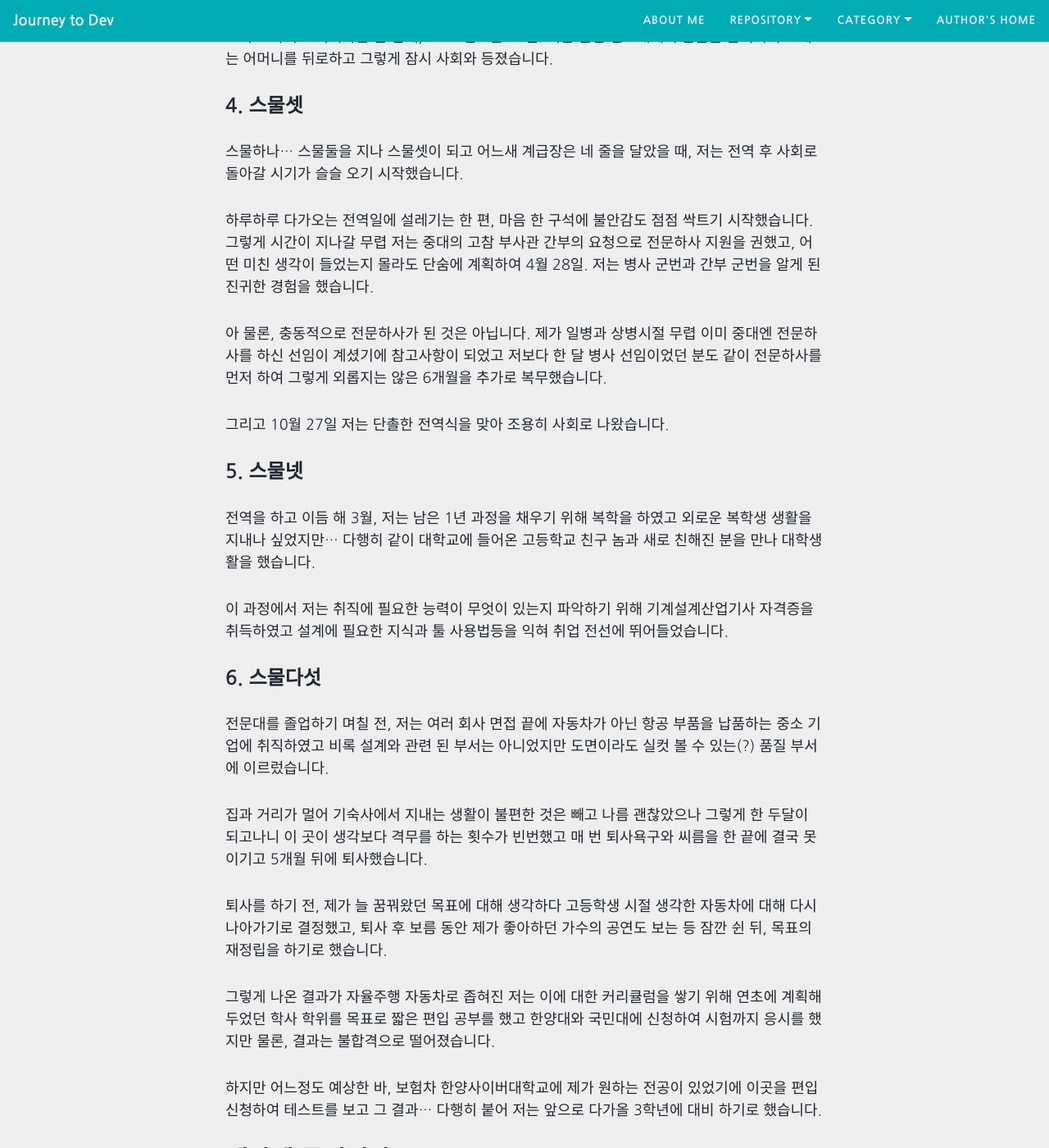
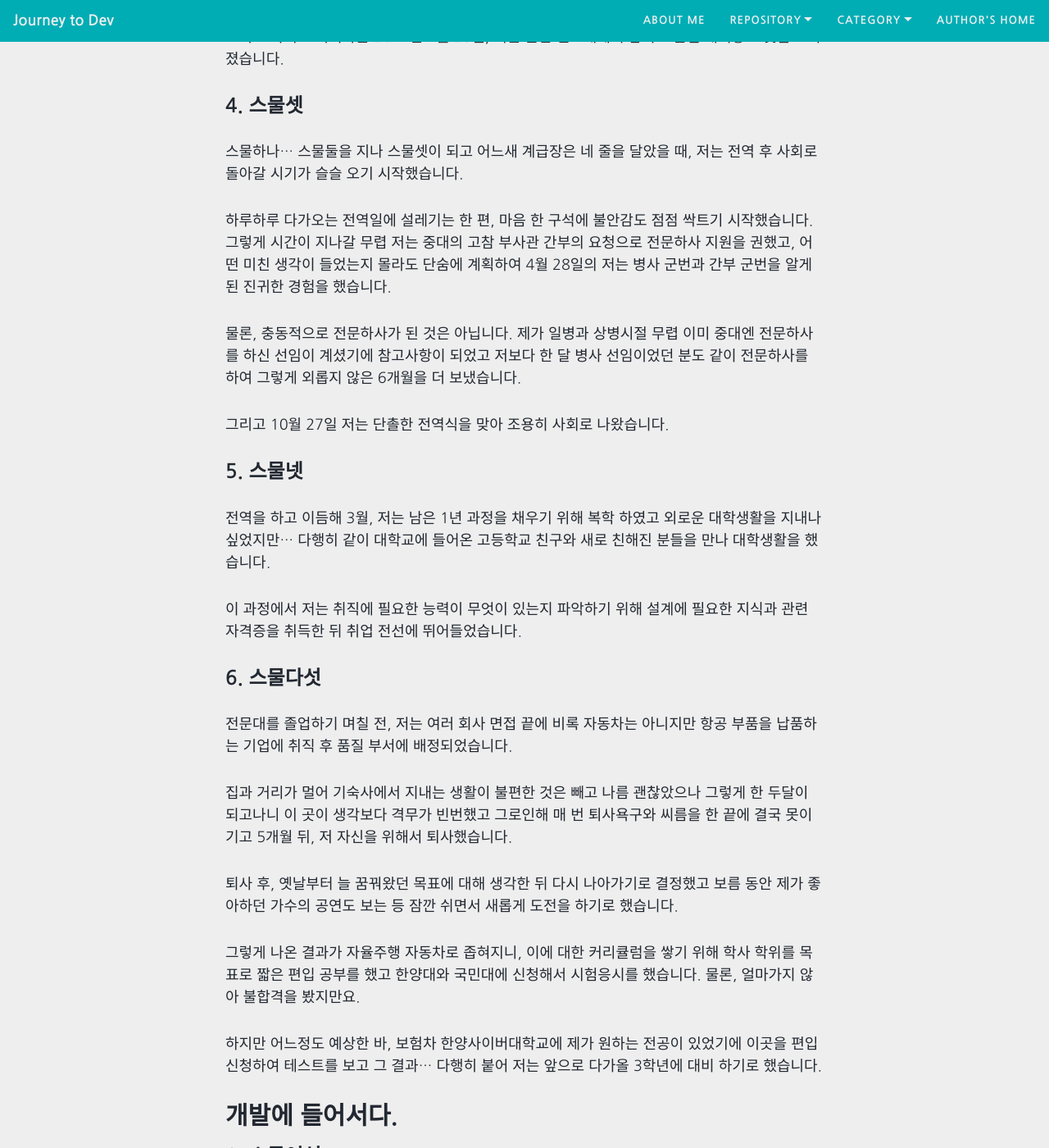
Before and after one commit to roqhdehd502/roqhdehd502.github.io, a Jekyll site: the page built from aboutme.md, in a window 1280 px wide and 1400 px high, scrolled down 1617 px. Shown: the whole window at 82% size. Built offline with Jekyll 4.4.1, drawn with Linux system fonts in a browser that asks for light colours; nearby versions of some CDN libraries; some of the changed text lies outside the part shown.

Commit message:
Add files via upload

```diff
--- a/aboutme.md
+++ b/aboutme.md
@@ -18,13 +18,13 @@
 
 ### 1. 열아홉 ###
 
-고2 12월 무렵, 한창 진로에 대한 고민이 많던 중 저는 어릴때부터 늘 좋아했던 자동차의 꿈을 쫓아 이 길을 선택하고자 했습니다.
+고2 12월 무렵, 한창 진로에 대한 고민이 많던 중 저는 어릴때부터 늘 좋아했던 자동차의 꿈을 쫓아 이 길을 선택 했었습니다.
 
-원래는 그림을 그리는 것을 좋아해 자동차 디자이너를 목적으로 산업 디자인에 가고자 했으나 이미 이 길은 늦었다 판단하여 당시 제 커리큘럼에 맞는 것을 찾아 자동차 부품 설계를 목표로 준비를 했습니다. 그러나 당시 이미 저는 공부와는 담을 쌓은지 오래라 정시는 고사하고 수시도 그렇게 썩 좋은 편은 아니어서 제 성적에 맞추기 위해 2년제 전문대로 수시 1차를 넣어 합격했습니다.
+원래는 그림을 그리는 것을 좋아해 자동차 디자이너를 목적으로 산업 디자인에 가고자 했으나 이미 이 길은 늦었다 판단하여 당시 제 커리큘럼에 맞는 것을 찾아 자동차 부품 설계를 목표로 준비 했습니다. 그러나 당시 이미 저는 공부와는 담을 쌓은지 오래라 정시는 고사하고 수시도 그렇게 썩 좋은 편은 아니어서 제 성적에 맞추기 위해 2년제 전문대로 수시 1차를 넣어 합격했습니다.
 
 ### 2. 스물 ##
 
-그렇게 스무살이 되어 전문대 기계설계공학을 전공하게 된 저는 원하고자 했던 자동차 부품 설계자를 목표로 수업을 열심히 들었고 다행히 적성이 맞아 성적도 무난하게 나왔습니다. 단지, 진작에 공부를 왜 열심히 하지 않았을까란 후회만 지닌채 말이죠.
+그렇게 스무살이 되어 전문대 기계설계공학을 전공하게 되니 다행히 적성이 맞아 강의도 열심히 듣게 되고 자연스레 성적도 무난하게 나왔습니다. 아쉬운건 공부를 왜 진작에 열심히 하지 않았을까란 생각이 든채 말이죠.
 
 그리고 날은 봄을 지나 여름... 가을... 겨울이 되어 군 입대를 목적으로 휴학을 하기로 했습니다.
 
@@ -36,33 +36,33 @@
 
 그러기에 7월 여름 군입대를 앞두기 전 까지 그런 울적한 마음을 떨치고자 아무것도 안한채 그저 운동과 잠 두 가지만 했던 때 입니다.
 
-그리고 아직도 기억나는 군 입대, 2014년 7월 28일. 저는 논산 신교대에서 눈물을 훔치시며 보내는 어머니를 뒤로하고 그렇게 잠시 사회와 등졌습니다.
+그리고 아직도 기억나는 2014년 7월 28일, 저는 논산 신교대에서 잠시 모든걸 내려놓고 샛길로 빠졌습니다.
 
 ### 4. 스물셋 ###
 
 스물하나... 스물둘을 지나 스물셋이 되고 어느새 계급장은 네 줄을 달았을 때, 저는 전역 후 사회로 돌아갈 시기가 슬슬 오기 시작했습니다.
 
-하루하루 다가오는 전역일에 설레기는 한 편, 마음 한 구석에 불안감도 점점 싹트기 시작했습니다. 그렇게 시간이 지나갈 무렵 저는 중대의 고참 부사관 간부의 요청으로 전문하사 지원을 권했고, 어떤 미친 생각이 들었는지 몰라도 단숨에 계획하여 4월 28일. 저는 병사 군번과 간부 군번을 알게 된 진귀한 경험을 했습니다.
+하루하루 다가오는 전역일에 설레기는 한 편, 마음 한 구석에 불안감도 점점 싹트기 시작했습니다. 그렇게 시간이 지나갈 무렵 저는 중대의 고참 부사관 간부의 요청으로 전문하사 지원을 권했고, 어떤 미친 생각이 들었는지 몰라도 단숨에 계획하여 4월 28일의 저는 병사 군번과 간부 군번을 알게 된 진귀한 경험을 했습니다.
 
-아 물론, 충동적으로 전문하사가 된 것은 아닙니다. 제가 일병과 상병시절 무렵 이미 중대엔 전문하사를 하신 선임이 계셨기에 참고사항이 되었고 저보다 한 달 병사 선임이었던 분도 같이 전문하사를 먼저 하여 그렇게 외롭지는 않은 6개월을 추가로 복무했습니다.
+물론, 충동적으로 전문하사가 된 것은 아닙니다. 제가 일병과 상병시절 무렵 이미 중대엔 전문하사를 하신 선임이 계셨기에 참고사항이 되었고 저보다 한 달 병사 선임이었던 분도 같이 전문하사를 하여 그렇게 외롭지 않은 6개월을 더 보냈습니다.
 
 그리고 10월 27일 저는 단촐한 전역식을 맞아 조용히 사회로 나왔습니다.
 
 ### 5. 스물넷 ###
 
-전역을 하고 이듬 해 3월, 저는 남은 1년 과정을 채우기 위해 복학을 하였고 외로운 복학생 생활을 지내나 싶었지만... 다행히 같이 대학교에 들어온 고등학교 친구 놈과 새로 친해진 분을 만나 대학생활을 했습니다.
+전역을 하고 이듬해 3월, 저는 남은 1년 과정을 채우기 위해 복학 하였고 외로운 대학생활을 지내나 싶었지만... 다행히 같이 대학교에 들어온 고등학교 친구와 새로 친해진 분들을 만나 대학생활을 했습니다.
 
-이 과정에서 저는 취직에 필요한 능력이 무엇이 있는지 파악하기 위해 기계설계산업기사 자격증을 취득하였고 설계에 필요한 지식과 툴 사용법등을 익혀 취업 전선에 뛰어들었습니다.
+이 과정에서 저는 취직에 필요한 능력이 무엇이 있는지 파악하기 위해 설계에 필요한 지식과 관련 자격증을 취득한 뒤 취업 전선에 뛰어들었습니다.
 
 ### 6. 스물다섯 ###
 
-전문대를 졸업하기 며칠 전, 저는 여러 회사 면접 끝에 자동차가 아닌 항공 부품을 납품하는 중소 기업에 취직하였고 비록 설계와 관련 된 부서는 아니었지만 도면이라도 실컷 볼 수 있는(?) 품질 부서에 이르렀습니다.
+전문대를 졸업하기 며칠 전, 저는 여러 회사 면접 끝에 비록 자동차는 아니지만 항공 부품을 납품하는 기업에 취직 후 품질 부서에 배정되었습니다.
 
-집과 거리가 멀어 기숙사에서 지내는 생활이 불편한 것은 빼고 나름 괜찮았으나 그렇게 한 두달이 되고나니 이 곳이 생각보다 격무를 하는 횟수가 빈번했고 매 번 퇴사욕구와 씨름을 한 끝에 결국 못이기고 5개월 뒤에 퇴사했습니다.
+집과 거리가 멀어 기숙사에서 지내는 생활이 불편한 것은 빼고 나름 괜찮았으나 그렇게 한 두달이 되고나니 이 곳이 생각보다 격무가 빈번했고 그로인해 매 번 퇴사욕구와 씨름을 한 끝에 결국 못이기고 5개월 뒤, 저 자신을 위해서 퇴사했습니다.
 
-퇴사를 하기 전, 제가 늘 꿈꿔왔던 목표에 대해 생각하다 고등학생 시절 생각한 자동차에 대해 다시 나아가기로 결정했고, 퇴사 후 보름 동안 제가 좋아하던 가수의 공연도 보는 등 잠깐 쉰 뒤, 목표의 재정립을 하기로 했습니다.
+퇴사 후, 옛날부터 늘 꿈꿔왔던 목표에 대해 생각한 뒤 다시 나아가기로 결정했고 보름 동안 제가 좋아하던 가수의 공연도 보는 등 잠깐 쉬면서 새롭게 도전을 하기로 했습니다.
 
-그렇게 나온 결과가 자율주행 자동차로 좁혀진 저는 이에 대한 커리큘럼을 쌓기 위해 연초에 계획해 두었던 학사 학위를 목표로 짧은 편입 공부를 했고 한양대와 국민대에 신청하여 시험까지 응시를 했지만 물론, 결과는 불합격으로 떨어졌습니다.
+그렇게 나온 결과가 자율주행 자동차로 좁혀지니, 이에 대한 커리큘럼을 쌓기 위해 학사 학위를 목표로 짧은 편입 공부를 했고 한양대와 국민대에 신청해서 시험응시를 했습니다. 물론, 얼마가지 않아 불합격을 봤지만요.
 
 하지만 어느정도 예상한 바, 보험차 한양사이버대학교에 제가 원하는 전공이 있었기에 이곳을 편입 신청하여 테스트를 보고 그 결과... 다행히 붙어 저는 앞으로 다가올 3학년에 대비 하기로 했습니다.
 
@@ -70,13 +70,13 @@
 
 ### 1. 스물여섯 ###
 
-스물 다섯, 퇴사 후 잠깐 쉬던 때. 저는 자율주행 자동차 커리큘럼에 프로그래밍 과정도 있다는 걸 발견했고 당시 개발과정을 밟고 있었던 친구의 도움을 받아 김포프 저, **'Hello Coding'** 으로 코딩에 입문했습니다.
+잠시 과거로 거슬러 올라가 스물 다섯에 퇴사 후 잠깐 쉬던 때, 저는 자율주행 자동차 커리큘럼에 프로그래밍도 있다는 걸 발견했고 당시 개발을 하고 있던 친구의 도움을 받아 김포프 저, **'Hello Coding'** 으로 코딩에 입문했지만 얼마가지 않아 편입 시험 준비 때문에 다음을 기약했습니다.
 
-이윽고 편입 시험 준비 때문에 잠시 코딩을 쉬고 시간이 지나 스물 여섯이 된 지 얼마 안됐을때... 본격적으로 코딩을 하기 위해 **C#** 책을 사서 이것저것 따라해보며 익혀갔고 하드웨어 제어에 필요한 **C**언어 또한 공부하여 BMI 계산기 프로그램도 간편하게 짜보는 등 프로그래밍 언어의 재미에 눈을 뜨기 시작했습니다.
+다시 본론으로 돌아와 스물 여섯이 된 지 얼마 안됐을때... 본격적으로 코딩을 하기 위해 **C#** 책을 사서 이것저것 따라해보며 익혀갔고 하드웨어 제어에 필요한 **C**언어 또한 공부하면서 **BMI 계산기 프로그램**도 간편하게 짜보는 등 프로그래밍 언어의 재미에 눈을 뜨기 시작했습니다.
 
-그리고 3월이 되어 다시 대학생활(?)을 하게 되었을때, 저는 본격적인 자율주행을 목표로 박응용 저, **'Do it! 점프 투 파이썬'**을 통해  **Python**을 시작했고 한 달이 지나 **딥러닝** 입문 차 사이토 고키 저,  **'밑바닥 부터 시작하는 딥러닝'** 책을 기초로 시작했습니다. 이후 **'Hands On Machine Learning'**으로 좀 더 심화적인 인공지능 지식을 쌓으려... 했으나 잠시 책을 덮은 뒤 제가 할 수 있는 범위내에서 이미지 분석 프로그램 제작을 위해  **'NNN 프로젝트(Namin Neural Network)'**를 시작했습니다. **'합성곱 신경망(Convolution Neural Network)'**을 통해 이미지 분류를 구현하여 확률 값으로 정확도를 도출하기 위해 여러 소스코드와 모듈들을 참조하여 구현 했고, 신경망 구조를 여러 번 고친 끝에 97.5%라는 성공적인 결과가 나와 만족스럽게 마무리 할 수 있었습니다.
+그리고 3월이 되어 다시 대학생활을 하게 되었을때, 저는 본격적인 자율주행을 목표로 박응용 저, **'Do it! 점프 투 파이썬'**을 통해  **Python**을 시작했고 한 달이 지나 **딥러닝** 입문 차 사이토 고키 저,  **'밑바닥 부터 시작하는 딥러닝'** 책을 기초로 시작했습니다. 이후 **'Hands On Machine Learning'**으로 좀 더 심화적인 인공지능 지식을 쌓으려... 했으나 잠시 책을 덮은 뒤 제가 할 수 있는 범위내에서 이미지 분석 프로그램 제작을 위해  **'NNN 프로젝트(Namin Neural Network)'**를 시작했습니다. **'합성곱 신경망(Convolution Neural Network)'**을 통해 **이미지 분류**를 구현하여 **확률 값으로 정확도를 도출**하기 위해 여러 소스코드와 모듈들을 참조하여 구현 했고, 신경망 구조를 여러 번 고친 끝에 **97.5%**라는 성공적인 결과가 나와 만족스럽게 마무리 할 수 있었습니다.
 
-그렇게 기분이 업되고 잠시 리프레싱 차 예전에 배웠던 C#을 기초로 **UNITY** 엔진을 다뤄 **'Carry The Ball'** 이란 간이 게임을 제작했습니다. 말그대로 공을 굴려 목적지로 옮기는 단순한 게임인데 여기서 미로 구조물을 추가해 제 능력껏 최대한 재미있게 만들고자 했습니다.
+그렇게 기분이 업되고 잠시 리프레싱 차 예전에 배웠던 C#을 기초로 **UNITY** 엔진을 다뤄 **'Carry The Ball'** 이란 **간이 게임을 제작**했습니다. 말그대로 공을 굴려 목적지로 옮기는 단순한 게임인데 여기서 미로 구조물을 추가해 제 능력껏 최대한 재미있게 만들고자 했습니다.
 
 이렇게 여러 프로젝트를 끝내고 나니 어느새 저는 자율주행 자동차란 목표보다 단순히 **프로그래밍을 통해 결과물을 구현**하는 과정에 심취해 있었고 시간이 얼마 지나지 않아 **개발자가 정말 내 길이 맞구나** 라고 느꼈습니다.
 
@@ -106,6 +106,6 @@
 
 어릴적부터 이것저것 하도록 시켜서 그런지 여러 환경을 받아들이고자 하는 습관이 저도 모르게 생긴 것 같습니다.
 
-그러다보니 이러한 행동이 견문을 넓힐 수는 있어도 한 편으론 뭔가 더 전문적으로 하지 못하고 있는게 아닌가 하는 아쉬움도 듭니다.
+그러다보니 이러한 행동이 견문을 넓힐 수는 있어도 한 편으론 뭔가 더 전문적으로 못하고 있는게 아닌가 하는 아쉬움도 듭니다.
 
-하지만 적어도 이번 개발자의 커리어는 제 인생을 통틀어 확실한 길이 보이고 있는거 같아 안심이 드네요. 앞으로의 일은 모르지만 그래도 계속 나아가보겠습니다.
+하지만 적어도 이번 개발자의 커리어는 제 인생을 통틀어 확실한 길이 보이고 있는거 같아 안심이 드네요. 앞으로의 일은 모르지만 그래도 계속 하겠습니다.
```
